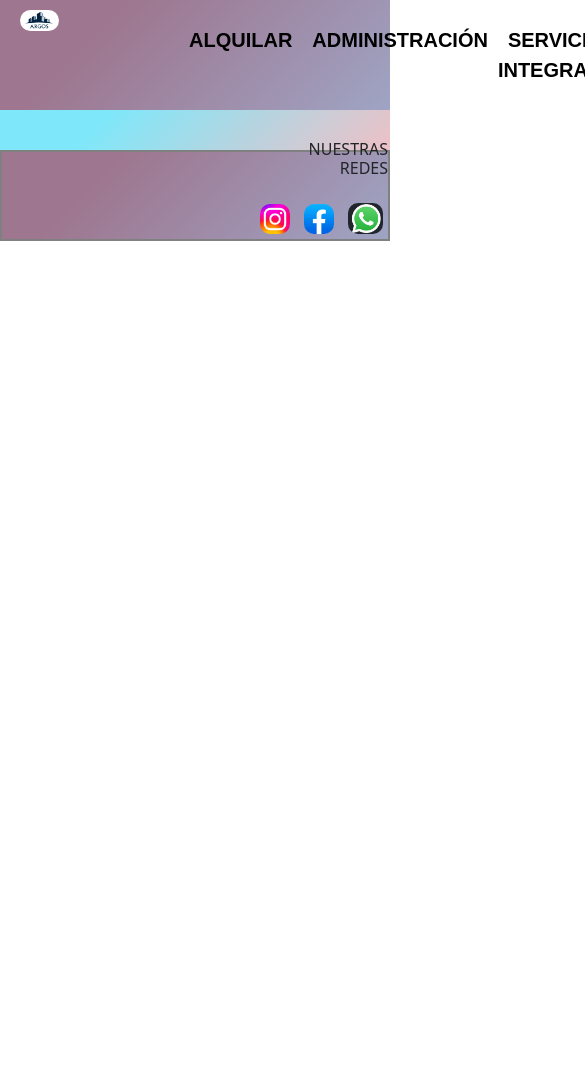
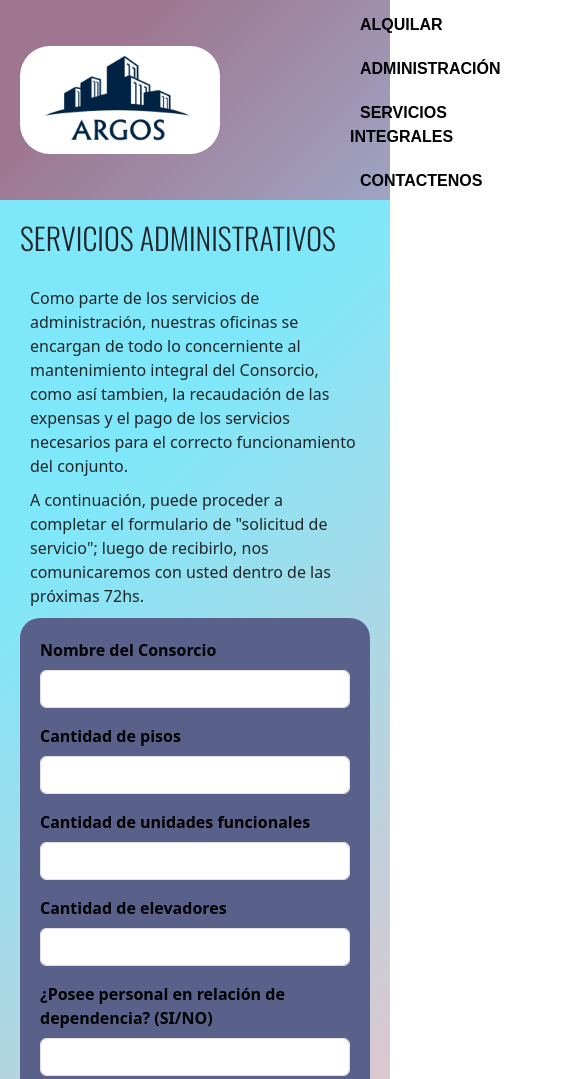
Before and after one commit to LEAN9955/Pre-entrega3-Gamarra, a website: page paginas/administracion.html in a window 390 px wide. Shown: the top 1079 px of the page, 585 px wide, since content can reach past the window. Before the commit the page ends 844 px from the top, so only its background shows below. Drawn offline with nearby package versions, Linux system fonts and the light colour scheme.

Commit message:
agregue pag-administracion

```diff
--- a/css/estilos.css
+++ b/css/estilos.css
@@ -235,7 +235,7 @@ footer{
     font-size: 25px;
     margin-left: 70vw;
     position: relative;
-    bottom: 12px;
+    text-align: center;
 }
 .redes{
     display: inline-block;
@@ -366,11 +366,10 @@ footer{
 }
 .red1{
     font-size: 25px;
-    text-align: justify;
+    text-align: center;
     align-content: center;
     margin-left: 50vw;
     position: relative;
-    margin-top: 25px;
     margin-right: 20px;
 }
 .redes{
--- a/paginas/administracion.html
+++ b/paginas/administracion.html
@@ -21,6 +21,38 @@
         </ul>
     </header>
     <main>
+        <h1 class="animate__animated animate__zoomIn alquileres">SERVICIOS ADMINISTRATIVOS</h1>
+        <p>Como parte de los servicios de administración, nuestras oficinas se encargan de todo lo concerniente al mantenimiento integral del Consorcio, como así tambien, la recaudación de las expensas y el pago de los servicios necesarios para el correcto funcionamiento del conjunto.</p>
+        <p>A continuación, puede proceder a completar el formulario de "solicitud de servicio"; luego de recibirlo, nos comunicaremos con usted dentro de las próximas 72hs.</p>
+        <section>
+            <form>
+                <div class="mb-3">
+                  <label for="exampleInputEmail1" class="form-label">Nombre del Consorcio</label>
+                  <input type="text" class="form-control" id="exampleInputEmail1" aria-describedby="emailHelp">
+                </div>
+                <div class="mb-3">
+                  <label for="exampleInputPassword1" class="form-label">Cantidad de pisos</label>
+                  <input type="number" class="form-control" id="exampleInputPassword1" min="0">
+                </div>
+                <div class="mb-3">
+                    <label for="exampleInputPassword1" class="form-label">Cantidad de unidades funcionales</label>
+                    <input type="number" class="form-control" id="exampleInputPassword1" min="0">
+                  </div>
+                  <div class="mb-3">
+                    <label for="exampleInputPassword1" class="form-label">Cantidad de elevadores</label>
+                    <input type="number" class="form-control" id="exampleInputPassword1" min="0">
+                  </div>
+                <div class="mb-3">
+                    <label for="exampleInputEmail1" class="form-label">¿Posee personal en relación de dependencia? (SI/NO)</label>
+                    <input type="text" class="form-control" id="exampleInputEmail1">
+                </div>
+                <div class="mb-3">
+                    <label for="exampleInputEmail1" class="form-label">¿Posee amenities? (SI/NO) ¿Cuáles?</label>
+                    <input type="text" class="form-control" id="exampleInputEmail1">
+                </div>
+                <button type="submit" class="btn btn-primary">Enviar</button>
+              </form>
+        </section>
 
         <script src="https://cdn.jsdelivr.net/npm/bootstrap@5.3.0-alpha1/dist/js/bootstrap.bundle.min.js" integrity="sha384-w76AqPfDkMBDXo30jS1Sgez6pr3x5MlQ1ZAGC+nuZB+EYdgRZgiwxhTBTkF7CXvN" crossorigin="anonymous"></script>
     </main>
--- a/scss/estilo.scss
+++ b/scss/estilo.scss
@@ -14,7 +14,8 @@ header{
         margin: 25px;
         font-size: 20px; font-family: Arial, Helvetica, sans-serif;
         font-weight: bold;
-        margin-left: 20vw; }
+        margin-left: 20vw;
+        animation-duration: 1s; }
         .menu li a{
             text-decoration: none;
             color: black;
@@ -35,11 +36,20 @@ main{
     padding: 20px;
     background-color: #eec0c6;
     background-image: linear-gradient(315deg, #eec0c6 0%, #7ee8fa 74%);
+    h1{
+       font-size: 30px;
+       font-family: 'Oswald', sans-serif;
+       margin-bottom: 30px;
+    }
     h2{
        font-family: 'Courier New', Courier, monospace;
        font-weight: bold;
+       font-size: 25px;
        color: black;
        animation-duration: 1s;
+    }
+    p{
+        margin: 10px;
     }
     form{
         background-color: hwb(232 35% 46%);
@@ -55,14 +65,13 @@ footer{
     text-align: right;
     border: gray 2px solid;
     align-items: center;
-    grid-area: footer;
 }
 .red1{
     display: inline-block;
     font-size: 25px;
     margin-left: 70vw;
     position: relative;
-    bottom: 12px;}
+    text-align: center;}
     .redes{
         display: inline-block;
     }
@@ -89,3 +98,42 @@ footer{
     }
     .whats:hover{
         transform: scale(1.2, 1.2);}
+@media only screen and (max-width: 768px){
+header{
+    height: 200px;
+    align-items: center;
+    }
+    .logo{
+        width: 200px;
+    }
+    .menu{
+        display: flex;
+        flex-direction: column;
+        margin-right: 25px;
+        margin-bottom: 20px;
+    }
+    .menu li{
+        margin: 10px;
+        font-size: medium;
+    }
+    .menu li a:hover{
+        font-stretch: extra-condensed;
+        font-size: medium;
+    }
+    footer{
+        display: flex;
+        align-items: center;
+    }
+    .red1{
+        font-size: 25px;
+        text-align: center;
+        align-content: center;
+        margin-left: 50vw;
+        position: relative;
+        margin-right: 20px;
+    }
+    .redes{
+        display: flex;
+        margin-right: 10px;
+    }
+}
```
Also changed, not shown: paginas/serv-integrales.html (+2 -1 lines), css/estilo.css.
